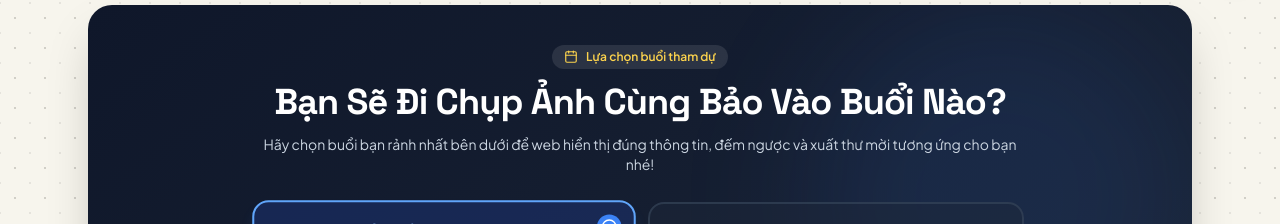
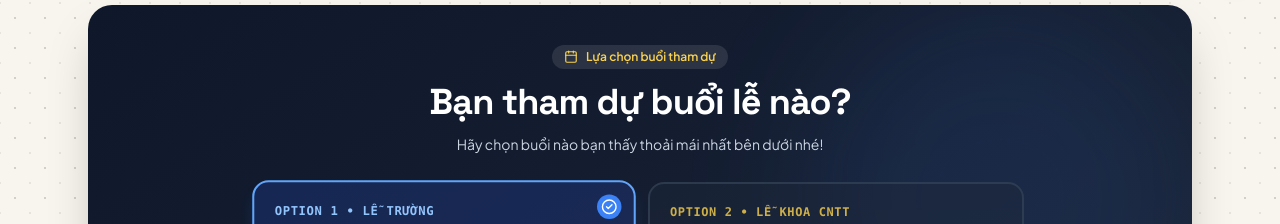
Before and after one commit to BAoD1nH/graduation_web, a React (Vite) app: page / in a window 1280 px wide. Shown: the part 807-1031 px from the top of the page. Built offline with nearby package versions, Linux system fonts and the light colour scheme; the HTML template or start-up script is replaced by a standard one.

Commit message:
Update content show on UI

```diff
--- a/src/components/Section1Intro.jsx
+++ b/src/components/Section1Intro.jsx
@@ -15,7 +15,7 @@ export default function Section1Intro({ selectedOption, setSelectedOption }) {
     {
       id: 'option1',
       pageLabel: '1/2',
-      title: 'Lễ Trường (Toàn Trường KHTN)',
+      title: 'Lễ tốt nghiệp cấp Trường',
       dateText: 'Thứ 5 - Ngày 26.11.2026',
       timeText: '10:45 am - 12:30 pm',
       location: 'Sân trường KHTN - 227 Nguyễn Văn Cừ, Q.5',
@@ -26,7 +26,7 @@ export default function Section1Intro({ selectedOption, setSelectedOption }) {
     {
       id: 'option2',
       pageLabel: '2/2',
-      title: 'Lễ Khoa Công Nghệ Thông Tin',
+      title: 'Lễ tốt nghiệp cấp Khoa (Khoa CNTT)',
       dateText: 'Chủ Nhật - Ngày 06.12.2026',
       timeText: '10:45 am - 12:30 pm',
       location: 'Sân trường KHTN - 227 Nguyễn Văn Cừ, Q.5',
@@ -287,10 +287,10 @@ export default function Section1Intro({ selectedOption, setSelectedOption }) {
             Lựa chọn buổi tham dự
           </div>
           <h2 className="text-2xl sm:text-3xl md:text-4xl font-display font-bold tracking-tight">
-            Bạn Sẽ Đi Chụp Ảnh Cùng Bảo Vào Buổi Nào?
+            Bạn tham dự buổi lễ nào?
           </h2>
           <p className="text-sm text-slate-300">
-            Hãy chọn buổi bạn rảnh nhất bên dưới để web hiển thị đúng thông tin, đếm ngược và xuất thư mời tương ứng cho bạn nhé!
+            Hãy chọn buổi nào bạn thấy thoải mái nhất bên dưới nhé!
           </p>
 
           {/* 2 Options Cards + Option 3 */}
```
